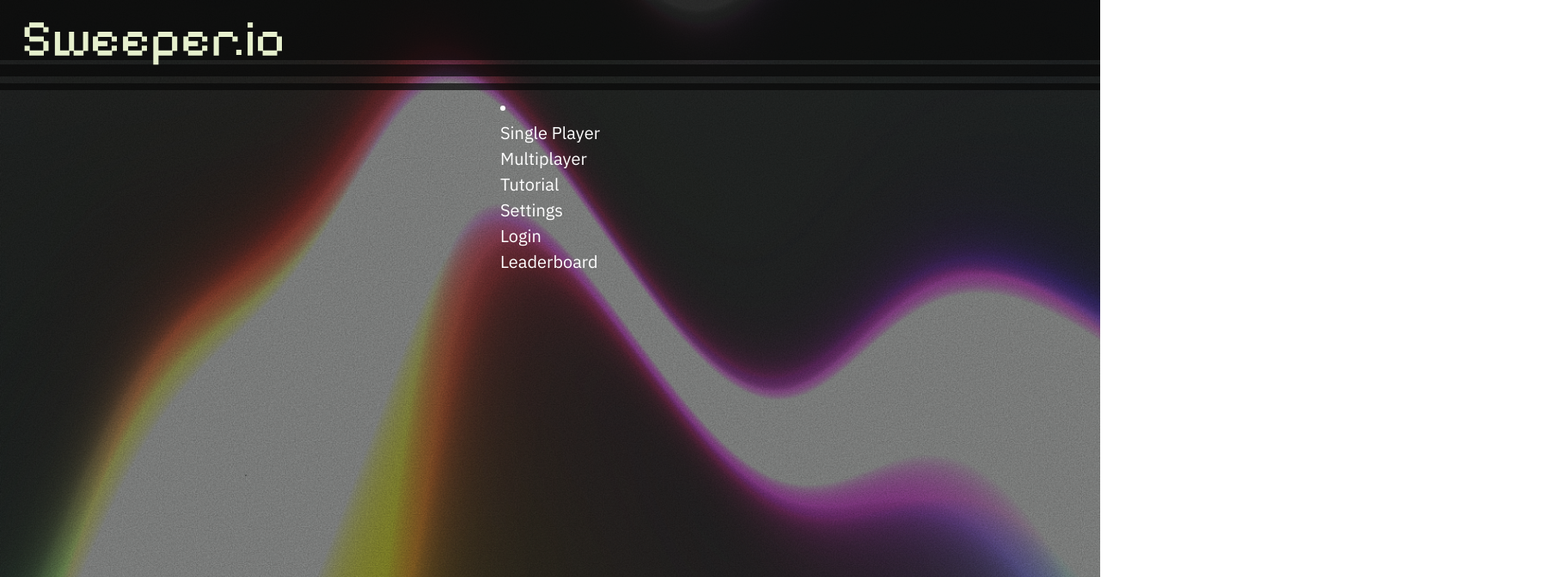
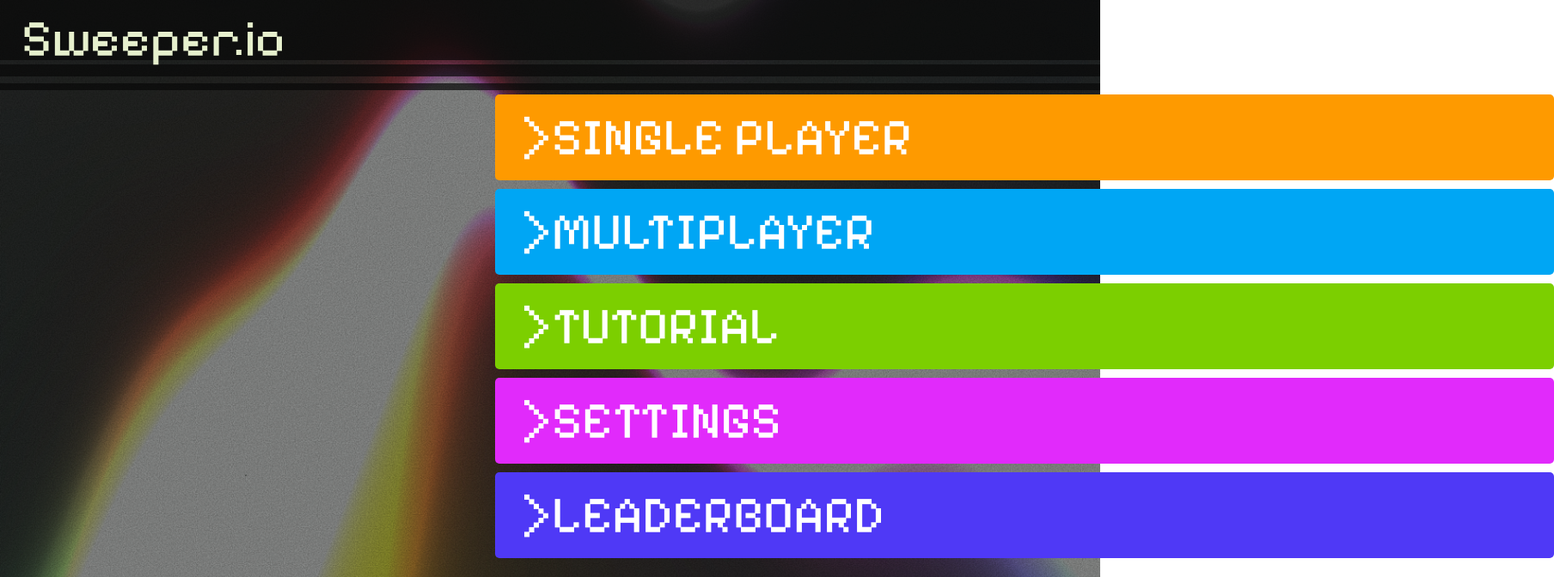
Before and after one commit to ClaraY05/cs35l-project-minesweeper, a React (Vite) app in the folder frontend/: page /home in a window 1280 px wide. Shown: the top 672 px of the page at 86% size, 1808 px wide, since content can reach past the window. Built offline with nearby package versions, Linux system fonts and the light colour scheme.

Commit message:
Added basic styling for home

```diff
--- a/frontend/src/Layout.tsx
+++ b/frontend/src/Layout.tsx
@@ -23,13 +23,13 @@ const MainLayout = () => {
         <h1 className="flex font-pixel logo text-primary-text z-10 pl-5 shrink-0">Sweeper.io</h1>
         {user&&(
         <div className="flex flex-row-reverse gap-5 z-10 pr-5 pt2 shrink-0">
-          <AccountDisplay userName="User" gamerTag="676767" imgUrl="https://preview.redd.it/do-you-have-goofy-pics-of-your-pretty-cats-v0-51t4e3gnyvib1.jpg?auto=webp&s=27b628d946d585f415de91edb250544ccff0d02c"/>
+          <AccountDisplay userName={user.username} imgUrl="https://preview.redd.it/do-you-have-goofy-pics-of-your-pretty-cats-v0-51t4e3gnyvib1.jpg?auto=webp&s=27b628d946d585f415de91edb250544ccff0d02c"/>
           <Friends friendIDList={dummyFriendList} dummyRemove={dummyRemove}/>
           <Notifications/>
         </div>
         )}
       </header>
-      <main className="flex justify-center relative z-0">
+      <main className="flex relative z-0 w-full">
         <Outlet />
       </main>
     </div>
--- a/frontend/src/index.css
+++ b/frontend/src/index.css
@@ -27,7 +27,7 @@ strong.account, h1{
 }
 
 em, h2, h3, h4, p, ul, button{
-    font-family:"IBM Plex Sans", sans-serif;;
+    font-family:"IBM Plex Sans", sans-serif;
 }
 
 h1{
@@ -38,3 +38,14 @@ h1{
 .contentDiv{
     @apply rounded-xl bg-gradient-to-b from-neutral-900 to-neutral-600/60 w-3/4 flex flex-col mx-auto w-[min(75%,40rem)] p-3 -mt-10 relative z-0 pt-6 h-[28rem] overflow-y-auto;
 }
+
+.option-bar{
+    @apply rounded-sm flex pt-1 pb-1 pl-6 w-[175%];
+
+}
+
+.option-text{
+    font-family:"Pixelify Sans", sans-serif;
+    font-size: 300%;
+    @apply uppercase;
+}
--- a/frontend/src/pages/Home/Home.tsx
+++ b/frontend/src/pages/Home/Home.tsx
@@ -2,16 +2,25 @@ import { Link } from "react-router-dom"
 
 const Home = () => {
     return (
-    <>
-        <li>
-            <ul><Link to="/play">Single Player</Link></ul>
-            <ul>Multiplayer</ul>
-            <ul><Link to="/tutorial">Tutorial</Link></ul>
-            <ul><Link to="/settings">Settings</Link></ul>
-            <ul><Link to="/login">Login</Link></ul>
-            <ul><Link to="/leaderboard">Leaderboard</Link></ul>
+        <div className="w-full flex justify-end">
+        <li className="h-full flex gap-2 flex-col w-[55%]">
+            <ul><Link to="/play" className="option-text option-bar bg-amber-500 flex">
+              &gt; <div className="truncate">Single Player</div>
+            </Link></ul>
+            <ul><Link to="/play" className="option-text option-bar bg-sky-500 flex">
+                &gt; <div className="truncate">Multiplayer</div>
+            </Link></ul>
+            <ul><Link to="/tutorial" className="option-text option-bar bg-lime-500 flex">
+              &gt; <div className="truncate">Tutorial</div>
+            </Link> </ul>
+            <ul><Link to="/settings" className="option-text option-bar bg-fuchsia-500 flex">
+              &gt; <div className="truncate">Settings</div>
+            </Link></ul>
+            <ul><Link to="/leaderboard" className="option-text option-bar bg-indigo-600 flex">
+              &gt; <div className="truncate">Leaderboard</div>
+            </Link></ul>
         </li>
-    </>
+      </div>
     )
 }
 
```
